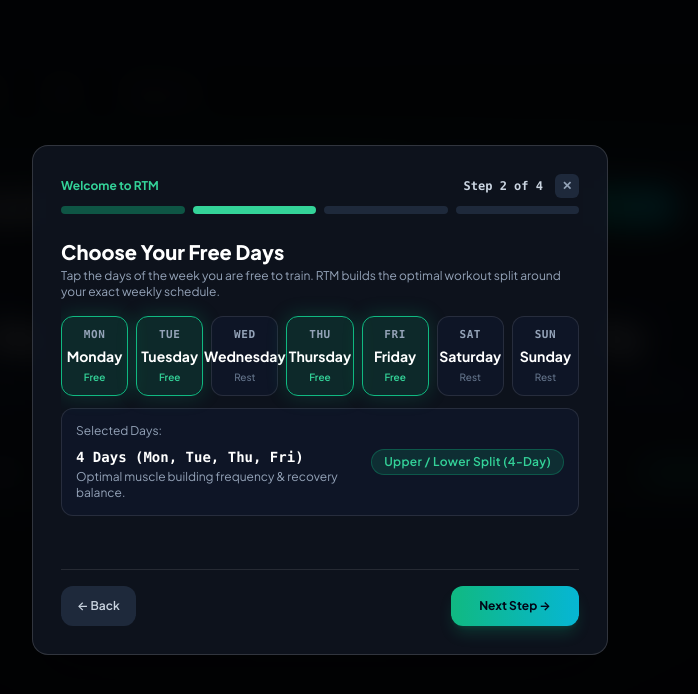
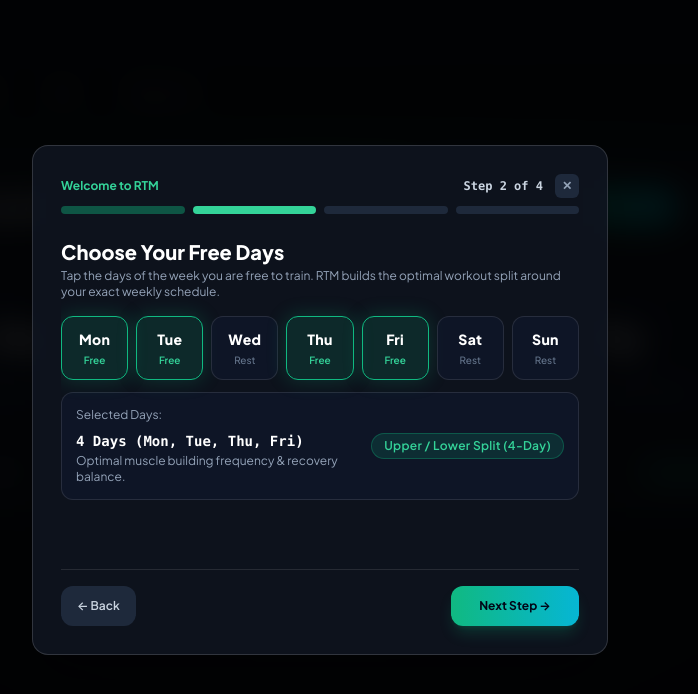
Before and after one commit to hamzaabotaleb11-bot/HIMI, a website: page index.html in a window 1280 px wide. Both pictures are taken after a click on the button "Next Step →". Shown: the whole page, without its empty margins (320-1018 px from the left). Drawn offline with nearby package versions, Linux system fonts and the light colour scheme.

Commit message:
fix(wizard): use day abbreviations only (Mon, Tue, etc.) in step 2 checkboxes

```diff
--- a/index.html
+++ b/index.html
@@ -548,52 +548,45 @@
           <!-- 7 Days of the Week Grid -->
           <div class="grid grid-cols-7 gap-1.5 sm:gap-2 pt-1">
             <!-- Mon -->
-            <div class="wizard-day-checkbox selected-card p-1.5 sm:p-2.5 rounded-xl bg-slate-900/80 border border-white/10 cursor-pointer transition text-center select-none hover:border-emerald-500/40 flex flex-col items-center justify-center min-h-[62px] sm:min-h-[72px]" data-day="Mon" data-full-day="Monday">
-              <span class="text-[10px] sm:text-[11px] font-mono text-slate-400 uppercase tracking-wider font-semibold">Mon</span>
-              <span class="font-bold text-xs sm:text-sm text-white mt-0.5 hidden sm:block">Monday</span>
-              <span class="text-[9px] sm:text-[10px] text-emerald-400 font-semibold mt-0.5 day-status">Free</span>
+            <div class="wizard-day-checkbox selected-card p-2 sm:p-2.5 rounded-xl bg-slate-900/80 border border-white/10 cursor-pointer transition text-center select-none hover:border-emerald-500/40 flex flex-col items-center justify-center min-h-[64px]" data-day="Mon">
+              <span class="font-extrabold text-xs sm:text-sm text-white tracking-wide">Mon</span>
+              <span class="text-[10px] text-emerald-400 font-semibold mt-1 day-status">Free</span>
             </div>
 
             <!-- Tue -->
-            <div class="wizard-day-checkbox selected-card p-1.5 sm:p-2.5 rounded-xl bg-slate-900/80 border border-white/10 cursor-pointer transition text-center select-none hover:border-emerald-500/40 flex flex-col items-center justify-center min-h-[62px] sm:min-h-[72px]" data-day="Tue" data-full-day="Tuesday">
-              <span class="text-[10px] sm:text-[11px] font-mono text-slate-400 uppercase tracking-wider font-semibold">Tue</span>
-              <span class="font-bold text-xs sm:text-sm text-white mt-0.5 hidden sm:block">Tuesday</span>
-              <span class="text-[9px] sm:text-[10px] text-emerald-400 font-semibold mt-0.5 day-status">Free</span>
+            <div class="wizard-day-checkbox selected-card p-2 sm:p-2.5 rounded-xl bg-slate-900/80 border border-white/10 cursor-pointer transition text-center select-none hover:border-emerald-500/40 flex flex-col items-center justify-center min-h-[64px]" data-day="Tue">
+              <span class="font-extrabold text-xs sm:text-sm text-white tracking-wide">Tue</span>
+              <span class="text-[10px] text-emerald-400 font-semibold mt-1 day-status">Free</span>
             </div>
 
             <!-- Wed -->
-            <div class="wizard-day-checkbox p-1.5 sm:p-2.5 rounded-xl bg-slate-900/80 border border-white/10 cursor-pointer transition text-center select-none hover:border-emerald-500/40 flex flex-col items-center justify-center min-h-[62px] sm:min-h-[72px]" data-day="Wed" data-full-day="Wednesday">
-              <span class="text-[10px] sm:text-[11px] font-mono text-slate-400 uppercase tracking-wider font-semibold">Wed</span>
-              <span class="font-bold text-xs sm:text-sm text-white mt-0.5 hidden sm:block">Wednesday</span>
-              <span class="text-[9px] sm:text-[10px] text-slate-500 font-medium mt-0.5 day-status">Rest</span>
+            <div class="wizard-day-checkbox p-2 sm:p-2.5 rounded-xl bg-slate-900/80 border border-white/10 cursor-pointer transition text-center select-none hover:border-emerald-500/40 flex flex-col items-center justify-center min-h-[64px]" data-day="Wed">
+              <span class="font-extrabold text-xs sm:text-sm text-white tracking-wide">Wed</span>
+              <span class="text-[10px] text-slate-500 font-medium mt-1 day-status">Rest</span>
             </div>
 
             <!-- Thu -->
-            <div class="wizard-day-checkbox selected-card p-1.5 sm:p-2.5 rounded-xl bg-slate-900/80 border border-white/10 cursor-pointer transition text-center select-none hover:border-emerald-500/40 flex flex-col items-center justify-center min-h-[62px] sm:min-h-[72px]" data-day="Thu" data-full-day="Thursday">
-              <span class="text-[10px] sm:text-[11px] font-mono text-slate-400 uppercase tracking-wider font-semibold">Thu</span>
-              <span class="font-bold text-xs sm:text-sm text-white mt-0.5 hidden sm:block">Thursday</span>
-              <span class="text-[9px] sm:text-[10px] text-emerald-400 font-semibold mt-0.5 day-status">Free</span>
+            <div class="wizard-day-checkbox selected-card p-2 sm:p-2.5 rounded-xl bg-slate-900/80 border border-white/10 cursor-pointer transition text-center select-none hover:border-emerald-500/40 flex flex-col items-center justify-center min-h-[64px]" data-day="Thu">
+              <span class="font-extrabold text-xs sm:text-sm text-white tracking-wide">Thu</span>
+              <span class="text-[10px] text-emerald-400 font-semibold mt-1 day-status">Free</span>
             </div>
 
             <!-- Fri -->
-            <div class="wizard-day-checkbox selected-card p-1.5 sm:p-2.5 rounded-xl bg-slate-900/80 border border-white/10 cursor-pointer transition text-center select-none hover:border-emerald-500/40 flex flex-col items-center justify-center min-h-[62px] sm:min-h-[72px]" data-day="Fri" data-full-day="Friday">
-              <span class="text-[10px] sm:text-[11px] font-mono text-slate-400 uppercase tracking-wider font-semibold">Fri</span>
-              <span class="font-bold text-xs sm:text-sm text-white mt-0.5 hidden sm:block">Friday</span>
-              <span class="text-[9px] sm:text-[10px] text-emerald-400 font-semibold mt-0.5 day-status">Free</span>
+            <div class="wizard-day-checkbox selected-card p-2 sm:p-2.5 rounded-xl bg-slate-900/80 border border-white/10 cursor-pointer transition text-center select-none hover:border-emerald-500/40 flex flex-col items-center justify-center min-h-[64px]" data-day="Fri">
+              <span class="font-extrabold text-xs sm:text-sm text-white tracking-wide">Fri</span>
+              <span class="text-[10px] text-emerald-400 font-semibold mt-1 day-status">Free</span>
             </div>
 
             <!-- Sat -->
-            <div class="wizard-day-checkbox p-1.5 sm:p-2.5 rounded-xl bg-slate-900/80 border border-white/10 cursor-pointer transition text-center select-none hover:border-emerald-500/40 flex flex-col items-center justify-center min-h-[62px] sm:min-h-[72px]" data-day="Sat" data-full-day="Saturday">
-              <span class="text-[10px] sm:text-[11px] font-mono text-slate-400 uppercase tracking-wider font-semibold">Sat</span>
-              <span class="font-bold text-xs sm:text-sm text-white mt-0.5 hidden sm:block">Saturday</span>
-              <span class="text-[9px] sm:text-[10px] text-slate-500 font-medium mt-0.5 day-status">Rest</span>
+            <div class="wizard-day-checkbox p-2 sm:p-2.5 rounded-xl bg-slate-900/80 border border-white/10 cursor-pointer transition text-center select-none hover:border-emerald-500/40 flex flex-col items-center justify-center min-h-[64px]" data-day="Sat">
+              <span class="font-extrabold text-xs sm:text-sm text-white tracking-wide">Sat</span>
+              <span class="text-[10px] text-slate-500 font-medium mt-1 day-status">Rest</span>
             </div>
 
             <!-- Sun -->
-            <div class="wizard-day-checkbox p-1.5 sm:p-2.5 rounded-xl bg-slate-900/80 border border-white/10 cursor-pointer transition text-center select-none hover:border-emerald-500/40 flex flex-col items-center justify-center min-h-[62px] sm:min-h-[72px]" data-day="Sun" data-full-day="Sunday">
-              <span class="text-[10px] sm:text-[11px] font-mono text-slate-400 uppercase tracking-wider font-semibold">Sun</span>
-              <span class="font-bold text-xs sm:text-sm text-white mt-0.5 hidden sm:block">Sunday</span>
-              <span class="text-[9px] sm:text-[10px] text-slate-500 font-medium mt-0.5 day-status">Rest</span>
+            <div class="wizard-day-checkbox p-2 sm:p-2.5 rounded-xl bg-slate-900/80 border border-white/10 cursor-pointer transition text-center select-none hover:border-emerald-500/40 flex flex-col items-center justify-center min-h-[64px]" data-day="Sun">
+              <span class="font-extrabold text-xs sm:text-sm text-white tracking-wide">Sun</span>
+              <span class="text-[10px] text-slate-500 font-medium mt-1 day-status">Rest</span>
             </div>
           </div>
 
@@ -827,7 +820,7 @@
   </div>
 
   <!-- App Scripts (Zero Dependencies with Cache-Busting) -->
-  <script src="./plan-engine.js?v=2.4.5"></script>
-  <script src="./app.js?v=2.4.5"></script>
+  <script src="./plan-engine.js?v=2.4.6"></script>
+  <script src="./app.js?v=2.4.6"></script>
 </body>
 </html>
```
